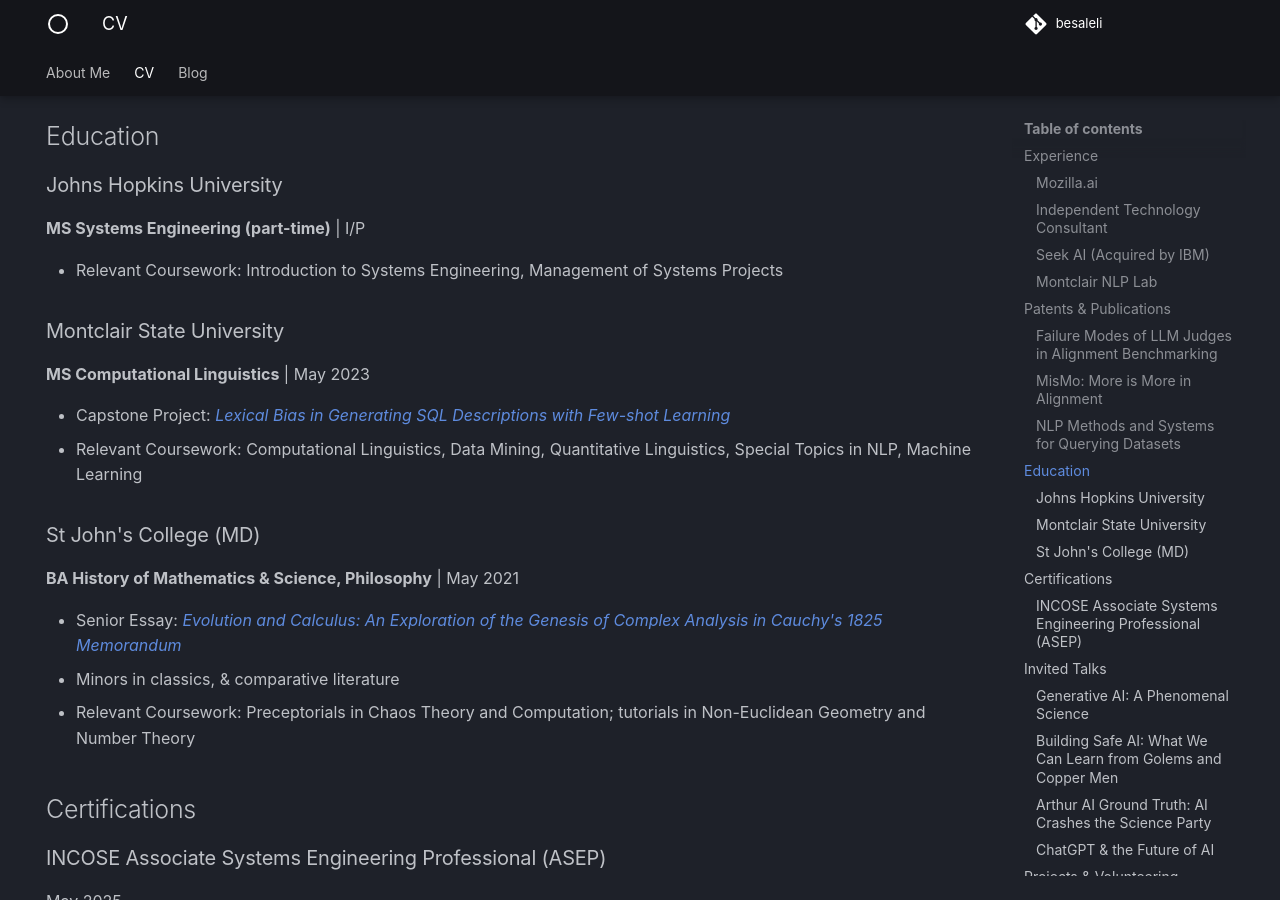
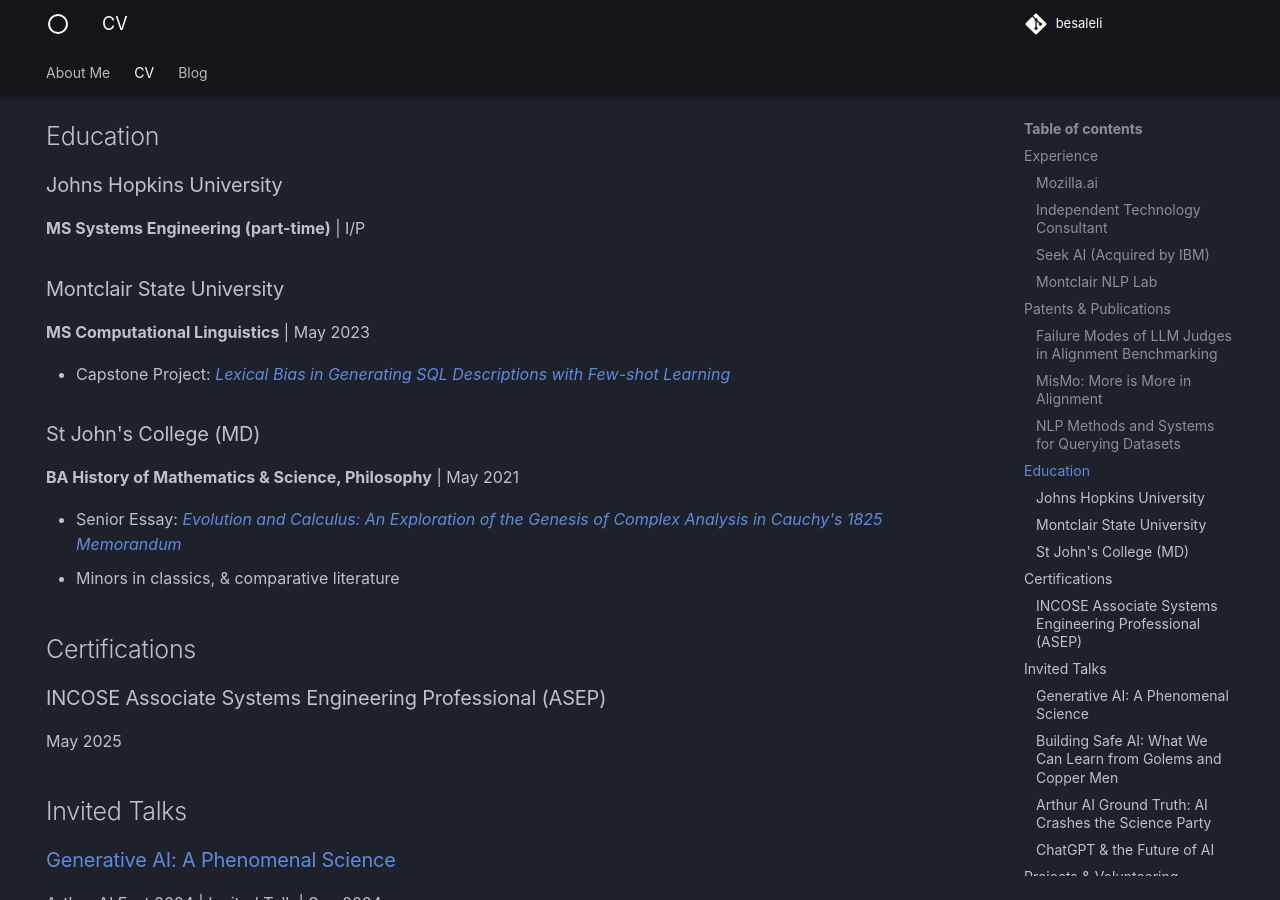
Before and after one commit to besaleli/personal-website, an MkDocs documentation site: the page built from docs/cv.md, in a window 1280 px wide and 900 px high, scrolled down 1364 px. Built offline with MkDocs 1.6.1 and Material for MkDocs 9.7.7, drawn with Linux system fonts in a browser that asks for light colours; some web fonts are replaced.

Commit message:
Update cv.md

```diff
--- a/docs/cv.md
+++ b/docs/cv.md
@@ -43,20 +43,16 @@
 ### Johns Hopkins University
 **MS Systems Engineering (part-time)** | I/P
 
-* Relevant Coursework: Introduction to Systems Engineering, Management of Systems Projects
-
 ### Montclair State University
 **MS Computational Linguistics** | May 2023
 
 * Capstone Project: [*Lexical Bias in Generating SQL Descriptions with Few-shot Learning*](https://drive.google.com/file/d/1nfg4FjzVica0roB1jGd4MlBhBP_mP_ru/view?usp=sharing)
-* Relevant Coursework: Computational Linguistics, Data Mining, Quantitative Linguistics, Special Topics in NLP, Machine Learning
 
 ### St John's College (MD)
 **BA History of Mathematics & Science, Philosophy** | May 2021
 
 * Senior Essay: [*Evolution and Calculus: An Exploration of the Genesis of Complex Analysis in Cauchy's 1825 Memorandum*](https://drive.google.com/file/d/1XHjfkWbIhlaJOp99vzyA0_k70OUb_Pwz/view?usp=sharing)
 * Minors in classics, & comparative literature
-* Relevant Coursework: Preceptorials in Chaos Theory and Computation; tutorials in Non-Euclidean Geometry and Number Theory
 
 ## Certifications
 
```
